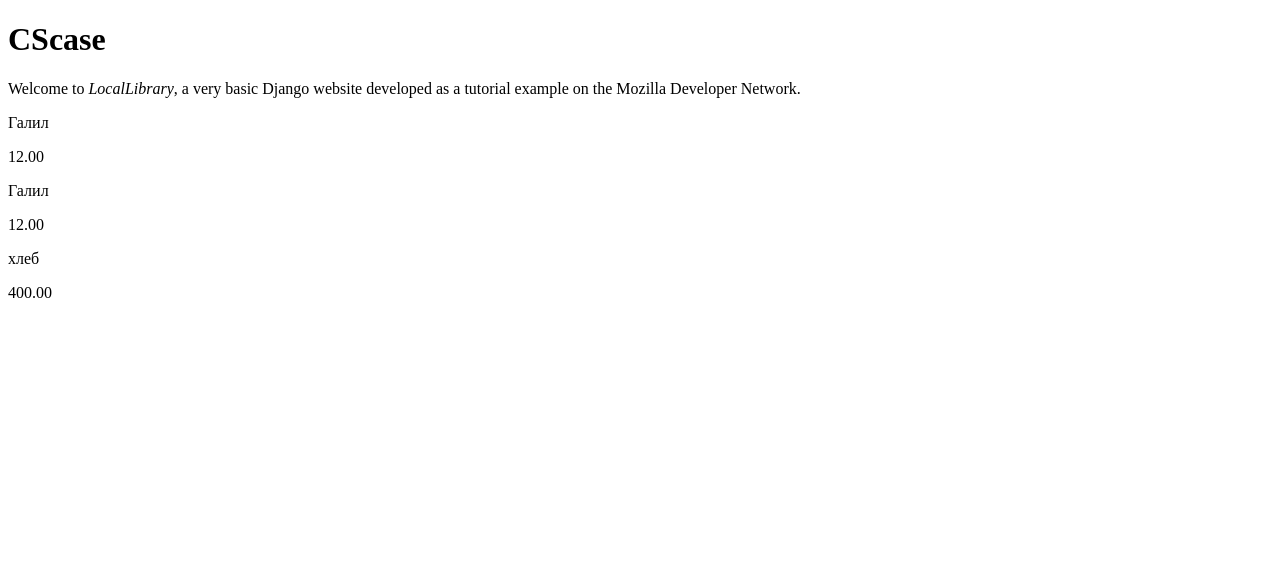
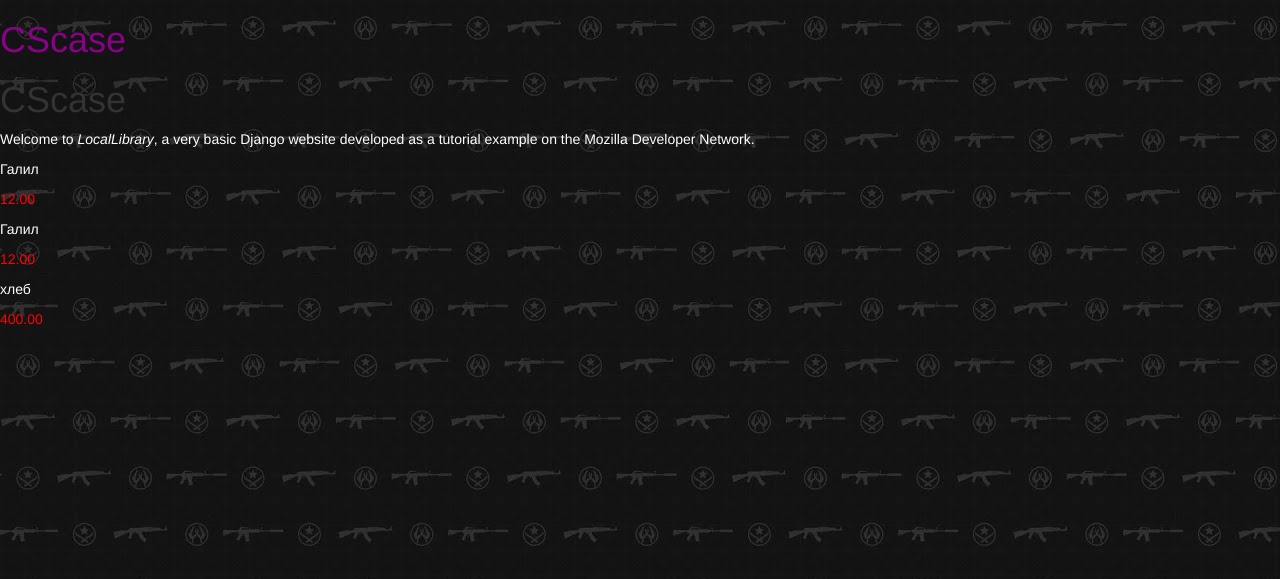
Before and after one commit to GlebAlexTeat/GsDrop, a Django app: page /case/ in a window 1280 px wide. Shown: the top 579 px of the page. Run offline with Django 3.2, Linux system fonts and the light colour scheme; data comes from the database, SQL or seed files in the repository; some libraries are stand-ins or nearby versions.

Commit message:
Add static file

```diff
--- /dev/null
+++ b/case/static/css/styles.css
@@ -0,0 +1,14 @@
+* {
+color:#FFF ;
+}
+body {
+height: 100%;
+width: 100%;
+background-image: url(../case/images/background.jpg);
+}
+h1.test1 {
+color: darkmagenta;
+}
+#test2{
+color:red;
+}
--- a/case/templates/base_generic.html
+++ b/case/templates/base_generic.html
@@ -2,9 +2,18 @@
 <html lang="ru-eu">
 <head>
   {% block title %}<title>GScase</title>{% endblock %}
+  <meta charset="utf-8">
+  <meta name="viewport" content="width=device-width, initial-scale=1">
+  <link rel="stylesheet" href="https://maxcdn.bootstrapcdn.com/bootstrap/3.3.7/css/bootstrap.min.css">
+  <script src="https://ajax.googleapis.com/ajax/libs/jquery/1.12.4/jquery.min.js"></script>
+  <script src="https://maxcdn.bootstrapcdn.com/bootstrap/3.3.7/js/bootstrap.min.js"></script>
+
+  {% load static %}
+  <link rel="stylesheet" href="{% static 'css/styles.css' %}">
 </head>
 
 <body>
+  {% load static %}
   {% block sidebar %}<!-- insert default navigation text for every page -->{% endblock %}
   {% block content %}<!-- default content text (typically empty) -->{% endblock %}
 </body>
--- a/case/templates/index.html
+++ b/case/templates/index.html
@@ -1,12 +1,15 @@
 {% extends "base_generic.html" %}
 
 {% block content %}
+<h1 class='test1'>CScase</h1>
 <h1>CScase</h1>
 <p>Welcome to <em>LocalLibrary</em>, a very basic Django website developed as a tutorial example on the Mozilla Developer Network.</p>
 {%for gun in guns %}
 <div>
     <p> {{gun.title_gun}} </p>
-    <p> {{gun.value}} </p>
+    <p id='test2'> {{gun.value}} </p>
 </div>
 {% endfor %}
+{% load static %}
+
 {% endblock %}
```
Also changed, not shown: case/static/case/images/background.jpg (added).
